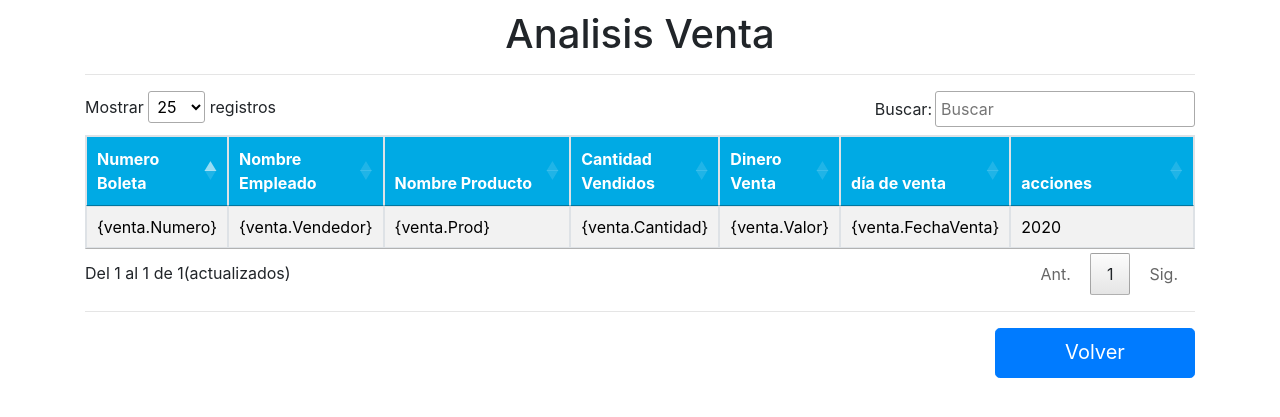
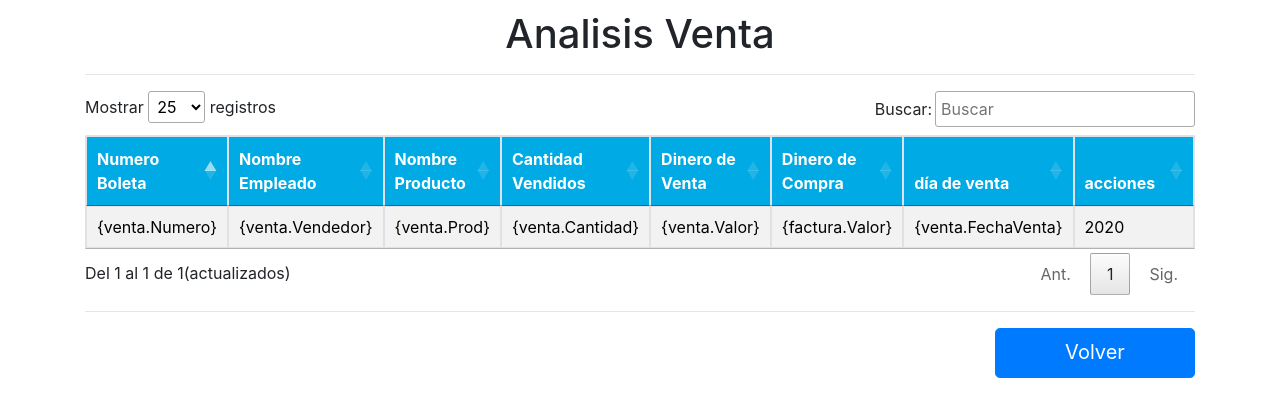
Before and after one commit to john128762/Proyecto-Portafolio-2022, a Django app: template laTiaDelPan/frontend/templates/analisisVentas.html in a window 1280 px wide. Shown: the part 56-473 px from the top of the page. Run offline with Django 4.2, Linux system fonts and the light colour scheme; the template is opened without the code that fills it: most values are stand-ins (such as "Sample title", 1, 10 or a date in 2020); parts of the project's set-up code (start-up, migrations or seed data) failed here and were passed over; some libraries are stand-ins or nearby versions.

```diff
--- a/laTiaDelPan/backend/templates/venta.html
+++ b/laTiaDelPan/backend/templates/venta.html
@@ -169,6 +169,7 @@
         document.querySelectorAll('[id^=prodCod-]').forEach(function (e){e.remove()});
         $("#producto-form").trigger('reset');
         actualizarTotales();
+        console.log(actualizarTotales());
         $("#cancelarVenta").modal('hide');
       }
 
--- a/laTiaDelPan/frontend/static/js/analisis.js
+++ b/laTiaDelPan/frontend/static/js/analisis.js
@@ -5,8 +5,7 @@ $(document).ready(function() {
           destroy: true,
           autoWidth: false,
           columnDefs:[
-              {targets:2,ordenable:true,width:'20%'},
-              {targets:6,ordenable:false,width: '20%'},
+              {targets:7,ordenable:false,width: '20%'},
             ],
           select: {
                style:    'os',
--- a/laTiaDelPan/frontend/templates/analisisVentas.html
+++ b/laTiaDelPan/frontend/templates/analisisVentas.html
@@ -44,22 +44,26 @@
                     <th>Nombre Empleado</th>
                     <th>Nombre Producto</th>
                     <th>Cantidad Vendidos</th>
-                    <th>Dinero Venta</th>
+                    <th>Dinero de Venta</th>
+                    <th>Dinero de Compra</th>
                     <th>día de venta</th>
                     <th>acciones</th>
                 </tr>
             </thead>
             <tbody style="background-color: white; color: black;">
               {% for venta in venta %}
+                {% for factura in factura %}
                   <tr>
                       <td>{venta.Numero}</td>
                       <td>{venta.Vendedor}</td>
                       <td>{venta.Prod}</td>
                       <td>{venta.Cantidad}</td>
                       <td>{venta.Valor}</td>
+                      <td>{factura.Valor}</td>
                       <td>{venta.FechaVenta}</td>
                       <td>2020</td>
                   </tr>
+                {% endfor %}
               {% endfor %}
             </tbody>
         </table>
```
Also changed, not shown: laTiaDelPan/backend/templates/facturaProveedor.html (+17 -16 lines), laTiaDelPan/backend/migrations/0002_alter_producto_prod_valor.py (deleted). Lines whose indentation alone changed are shown as unchanged.
